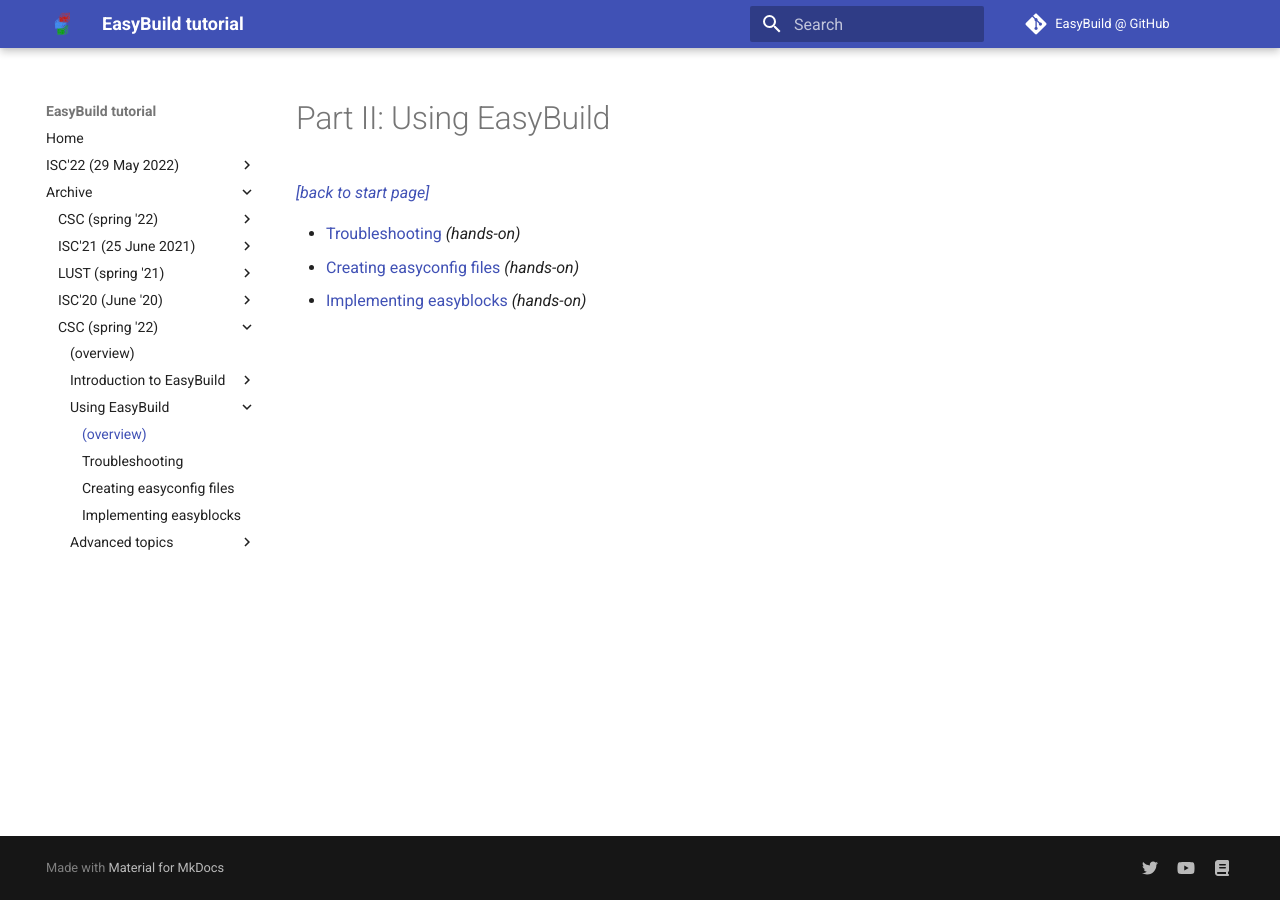
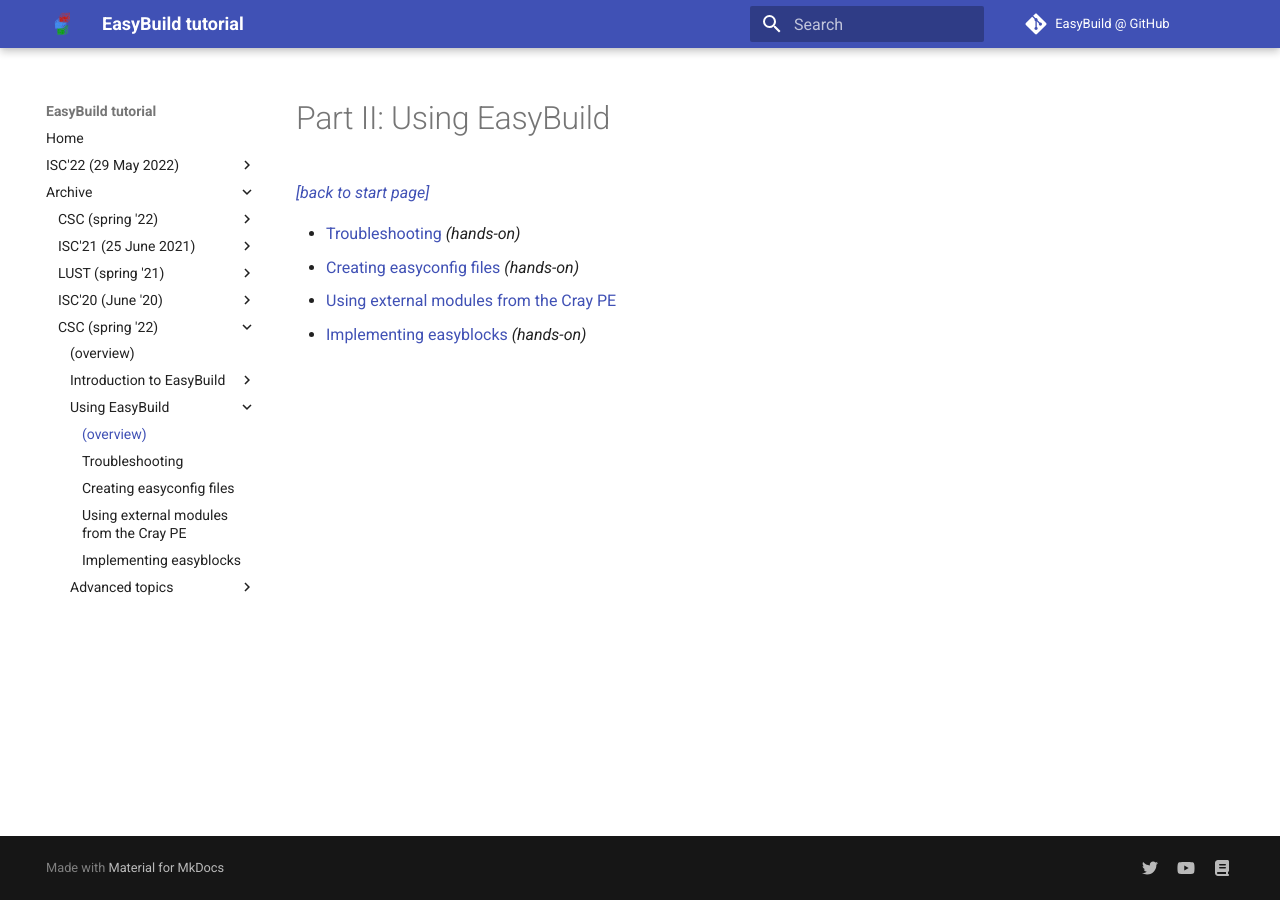
Before and after one commit to easybuilders/easybuild-tutorial, an MkDocs documentation site: the page built from docs/2022-CSC_and_LO/2_00_part2_using.md, in a window 1280 px wide. Built offline with MkDocs 1.6.1 and Material for MkDocs 9.7.7, drawn with Linux system fonts in a browser that asks for light colours.

Commit message:
Adding in an additional section about external modules.

```diff
--- a/docs/2022-CSC_and_LO/2_00_part2_using.md
+++ b/docs/2022-CSC_and_LO/2_00_part2_using.md
@@ -4,4 +4,5 @@
 
 * [Troubleshooting](2_01_troubleshooting.md) *(hands-on)*
 * [Creating easyconfig files](2_02_creating_easyconfig_files.md) *(hands-on)*
-* [Implementing easyblocks](2_03_implementing_easyblocks.md) *(hands-on)*
+* [Using external modules from the Cray PE](2_03_external_modules.md)
+* [Implementing easyblocks](2_04_implementing_easyblocks.md) *(hands-on)*
--- a/mkdocs.yml
+++ b/mkdocs.yml
@@ -134,7 +134,8 @@
               - (overview): 2022-CSC_and_LO/2_00_part2_using.md
               - Troubleshooting: 2022-CSC_and_LO/2_01_troubleshooting.md
               - Creating easyconfig files: 2022-CSC_and_LO/2_02_creating_easyconfig_files.md
-              - Implementing easyblocks: 2022-CSC_and_LO/2_03_implementing_easyblocks.md
+              - Using external modules from the Cray PE: 2022-CSC_and_LO/2_03_external_modules.md
+              - Implementing easyblocks: 2022-CSC_and_LO/2_04_implementing_easyblocks.md
           - Advanced topics:
               - (overview): 2022-CSC_and_LO/3_00_part3_advanced.md
               - Using EasyBuild as a library: 2022-CSC_and_LO/3_01_easybuild_library.md
```
Also changed, not shown: docs/2022-CSC_and_LO/2_02_creating_easyconfig_files.md (+1 -1 lines), docs/2022-CSC_and_LO/2_04_implementing_easyblocks.md (renamed from docs/2022-CSC_and_LO/2_03_implementing_easyblocks.md, +1 -1 lines).
